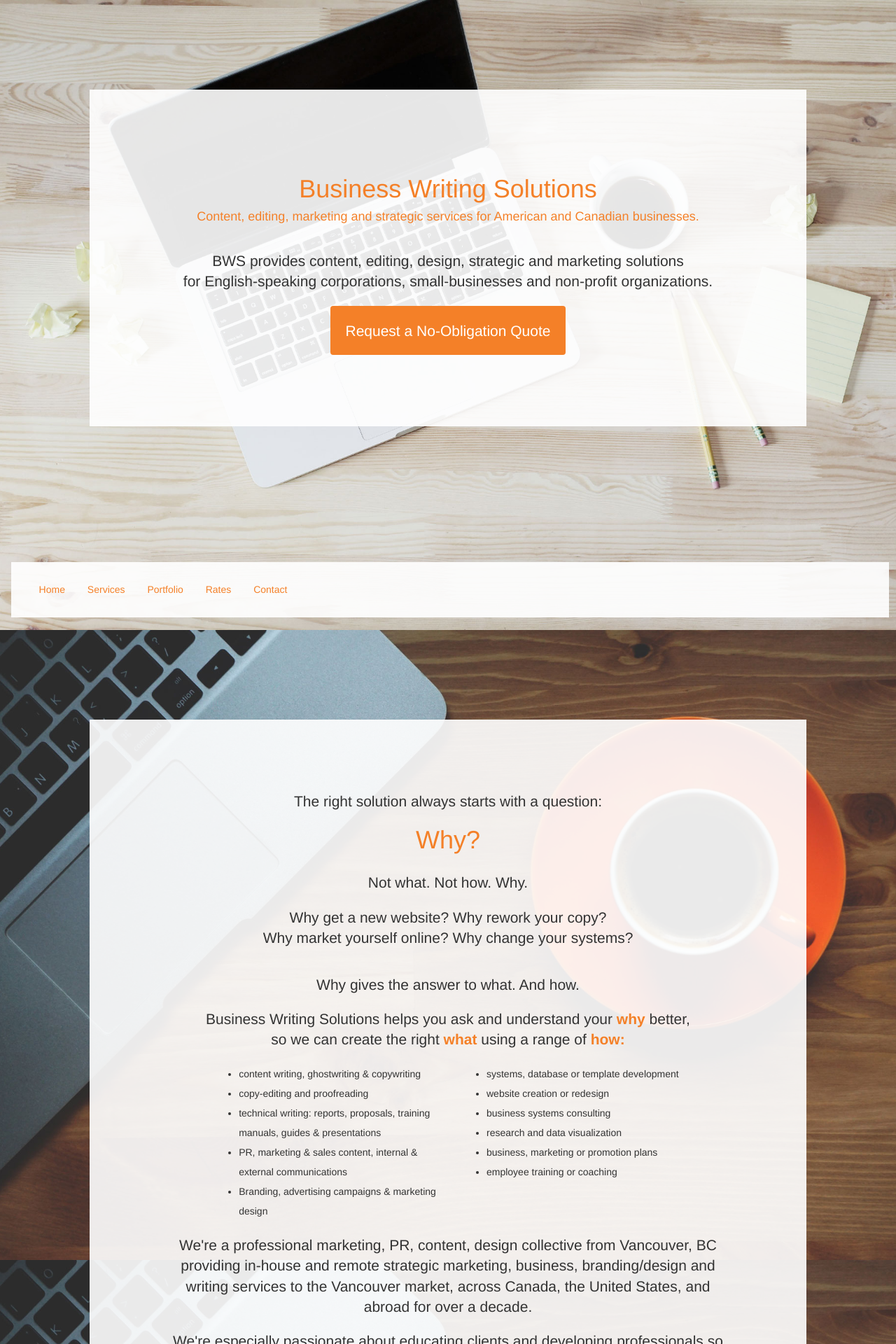
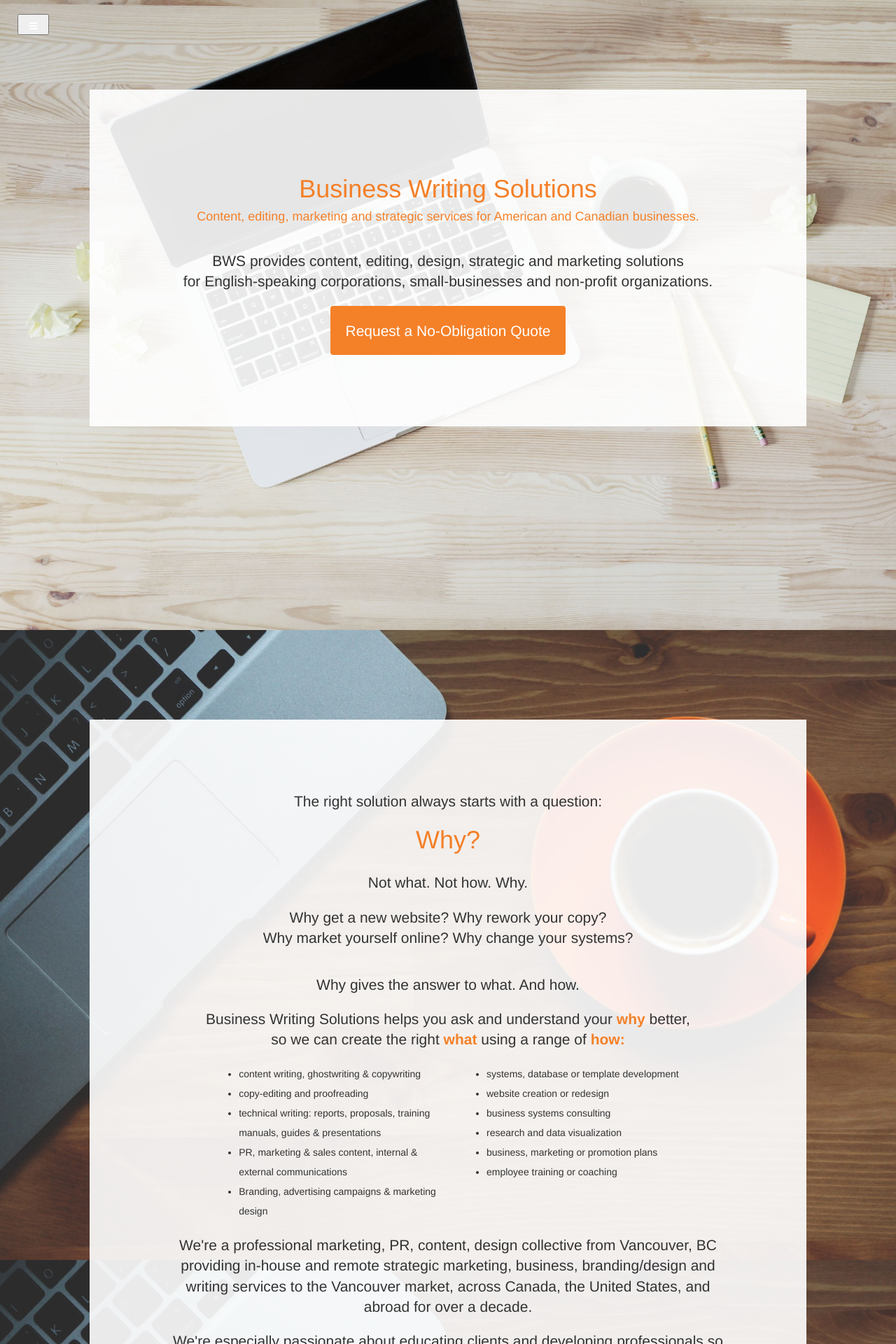
Before and after one commit to kaiewiggins/businesswriting, a Jekyll site: the page built from index.html, in a window 1280 px wide. Shown: the top 1920 px of the page at 70% size. Built offline with Jekyll 4.4.1, drawn with Linux system fonts in a browser that asks for light colours; nearby versions of some CDN libraries.

Commit message:
Update main.css

```diff
--- a/css/main.css
+++ b/css/main.css
@@ -10,6 +10,7 @@ body, html {
 
 h2,h3,h4 {color: #f48028;}
 
+/*
 .navbar-nav {
    bottom: 2%;
    z-index: 20;
@@ -27,6 +28,143 @@ h2,h3,h4 {color: #f48028;}
 
 .navbar-toggler {
    color: #fff;
+}
+*/
+
+      @media screen and (max-width: 850px) {
+  div.nav-item, div.nav-link {
+   font-size: 0.7em;
+  }
+      }
+
+/*navbar styles*/
+
+.navbar-nav {
+  width: 20%;
+  height: 200%;
+  background-color: rgba(255, 255, 255, 0.9);
+  padding: 5% 1.5%;
+}
+
+@media screen and (max-width: 1000px) {
+  div.navbar-nav {
+    width: 50%;
+  }
+}
+
+.nav-item, .nav-link {
+   font-size: 1.2em;
+  padding: 0.3em;
+}
+
+.navbar-toggler {
+      color: white;
+    position: fixed;
+  top: 20px;
+    left: 25px;
+    width: 45px;
+  height: 30px;
+}
+
+/* Icon 2 */
+
+#nav-icon2 {
+  width: 32px;
+  height: 16px;
+  margin: 0px;
+  position: relative;
+  -webkit-transform: rotate(0deg);
+  -moz-transform: rotate(0deg);
+  -o-transform: rotate(0deg);
+  transform: rotate(0deg);
+  -webkit-transition: .5s ease-in-out;
+  -moz-transition: .5s ease-in-out;
+  -o-transition: .5s ease-in-out;
+  transition: .5s ease-in-out;
+  cursor: pointer;
+}
+
+#nav-icon2 span {
+  display: block;
+  position: absolute;
+  height: 4px;
+  width: 50%;
+  background: #f48028;
+  opacity: 1;
+  -webkit-transform: rotate(0deg);
+  -moz-transform: rotate(0deg);
+  -o-transform: rotate(0deg);
+  transform: rotate(0deg);
+  -webkit-transition: .25s ease-in-out;
+  -moz-transition: .25s ease-in-out;
+  -o-transition: .25s ease-in-out;
+  transition: .25s ease-in-out;
+}
+
+#nav-icon2 span:nth-child(even) {
+  left: 50%;
+  border-radius: 0 9px 9px 0;
+}
+
+#nav-icon2 span:nth-child(odd) {
+  left:0px;
+  border-radius: 9px 0 0 9px;
+}
+
+#nav-icon2 span:nth-child(1), #nav-icon2 span:nth-child(2) {
+  top: 0px;
+}
+
+#nav-icon2 span:nth-child(3), #nav-icon2 span:nth-child(4) {
+  top: 8px;
+}
+
+#nav-icon2 span:nth-child(5), #nav-icon2 span:nth-child(6) {
+  top: 16px;
+}
+
+#nav-icon2.open span:nth-child(1),#nav-icon2.open span:nth-child(6) {
+  -webkit-transform: rotate(45deg);
+  -moz-transform: rotate(45deg);
+  -o-transform: rotate(45deg);
+  transform: rotate(45deg);
+}
+
+#nav-icon2.open span:nth-child(2),#nav-icon2.open span:nth-child(5) {
+  -webkit-transform: rotate(-45deg);
+  -moz-transform: rotate(-45deg);
+  -o-transform: rotate(-45deg);
+  transform: rotate(-45deg);
+}
+
+#nav-icon2.open span:nth-child(1) {
+  left: 3px;
+  top: 4px;
+}
+
+#nav-icon2.open span:nth-child(2) {
+  left: calc(50% - 5px);
+  top: 4px;
+}
+
+#nav-icon2.open span:nth-child(3) {
+  left: -50%;
+  opacity: 0;
+}
+
+#nav-icon2.open span:nth-child(4) {
+  left: 100%;
+  opacity: 0;
+}
+
+#nav-icon2.open span:nth-child(5) {
+  left: 3px;
+  top: 13px;
+}
+
+#nav-icon2.open span:nth-child(6) {
+  left: calc(50% - 5px);
+  top: 13px;
 }
 
 .col-centered {margin:0 auto;
```
